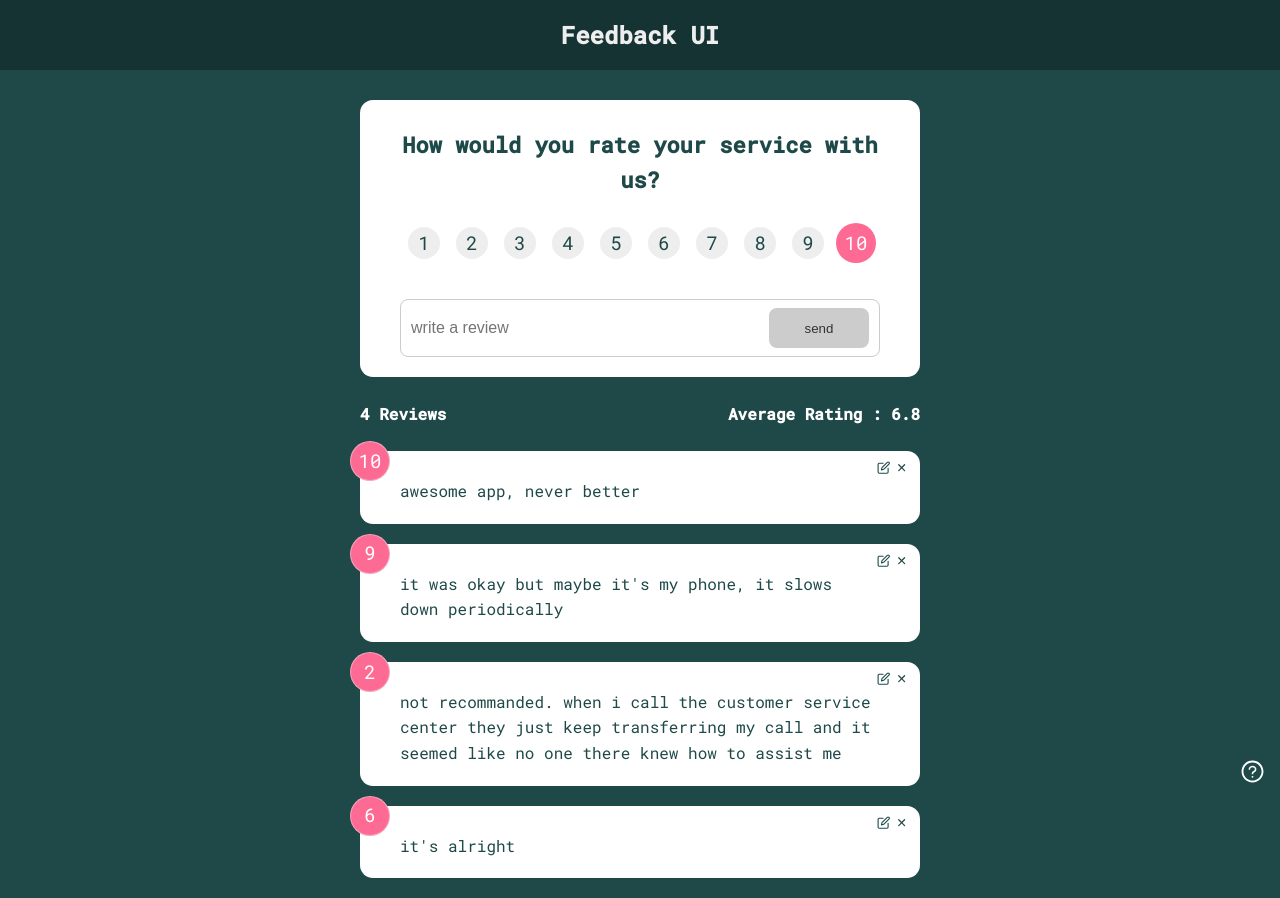
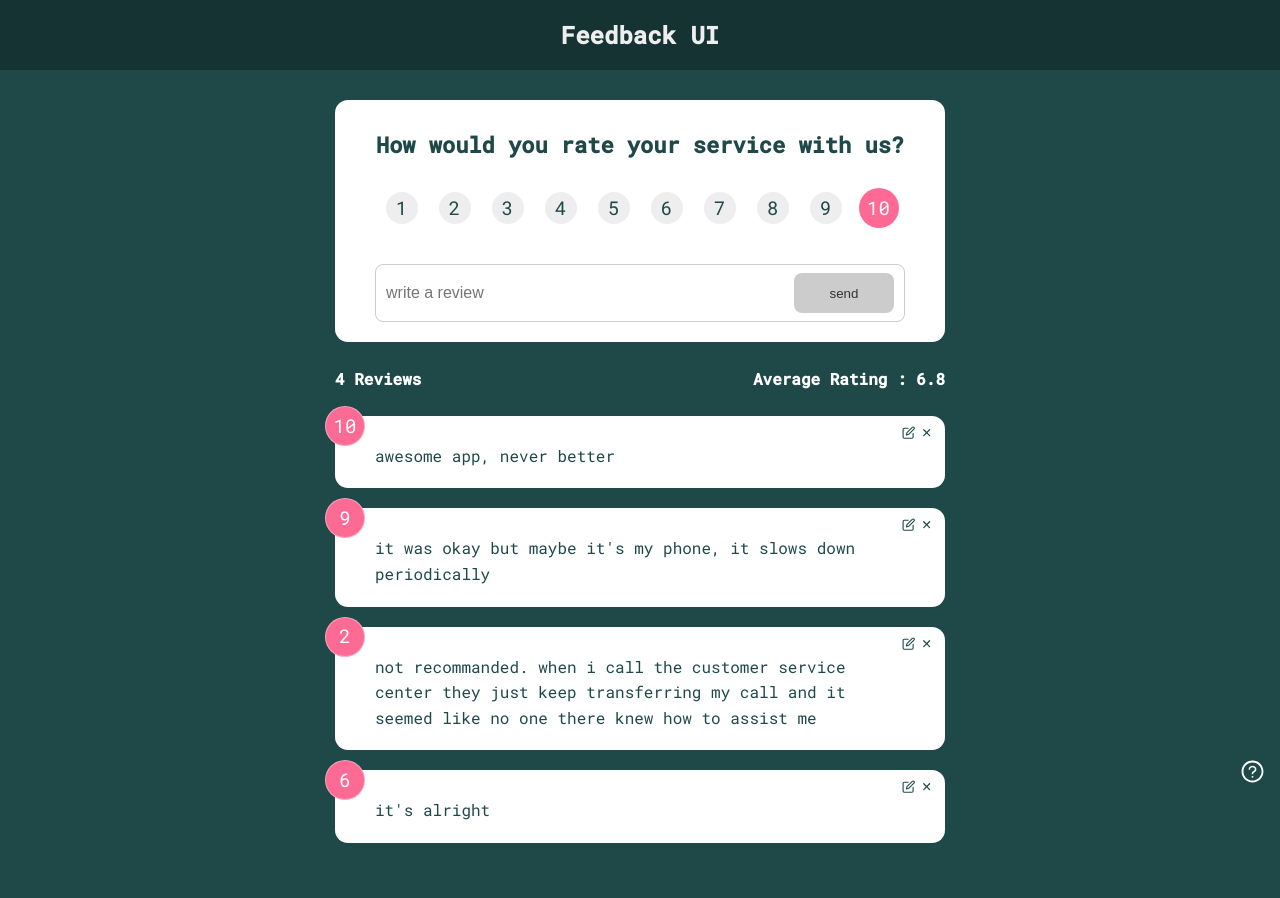
Before and after one commit to EchoChunyuShih/React-feedback-app, a React (Create React App) app: page / in a window 1280 px wide. After the commit the page ends 863 px from the top, so only its background shows below. Built offline with nearby package versions, Linux system fonts and the light colour scheme.

Commit message:
[doc] change .container max-width

```diff
--- a/src/index.scss
+++ b/src/index.scss
@@ -4,7 +4,7 @@
 @import "./styles/Card";
 
 .container {
-  max-width: 600px;
+  max-width: 650px;
   margin: auto;
   padding: 0 20px;
 }
```
